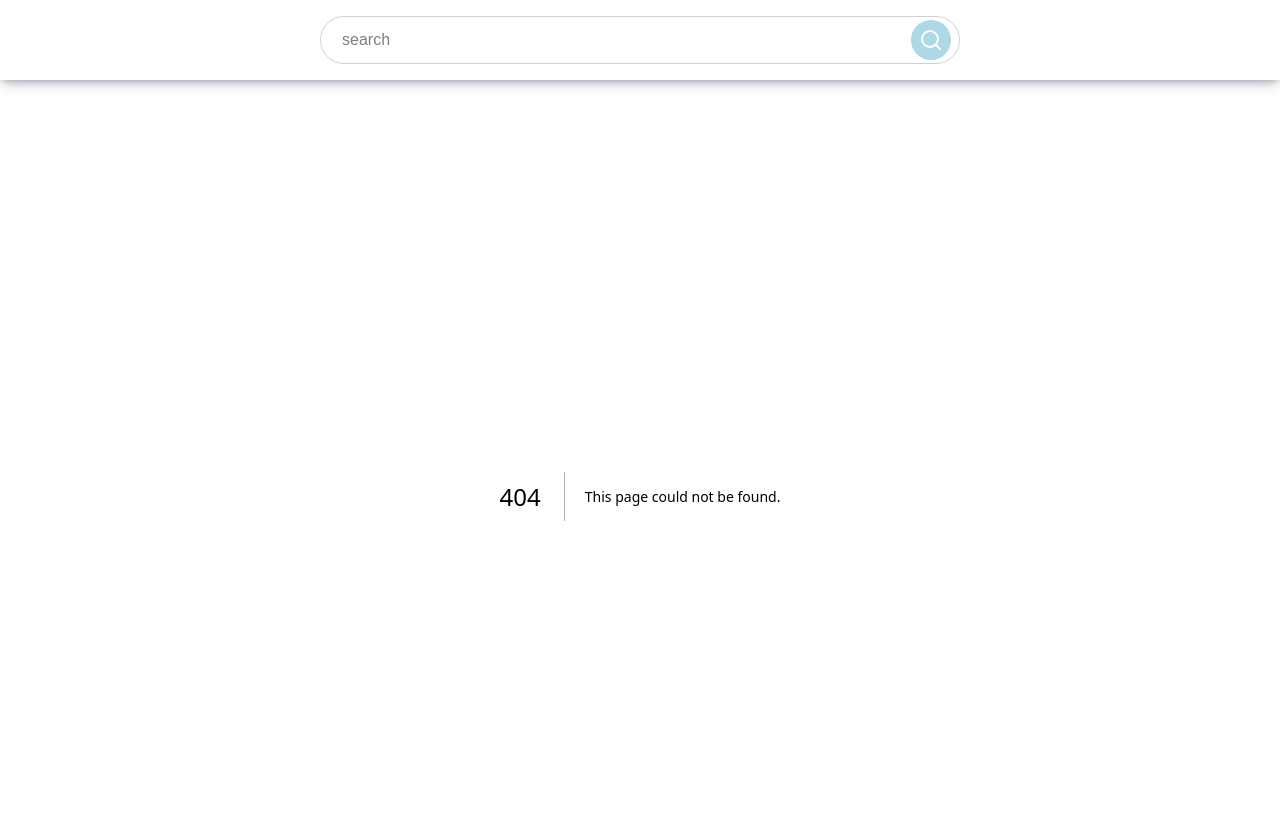
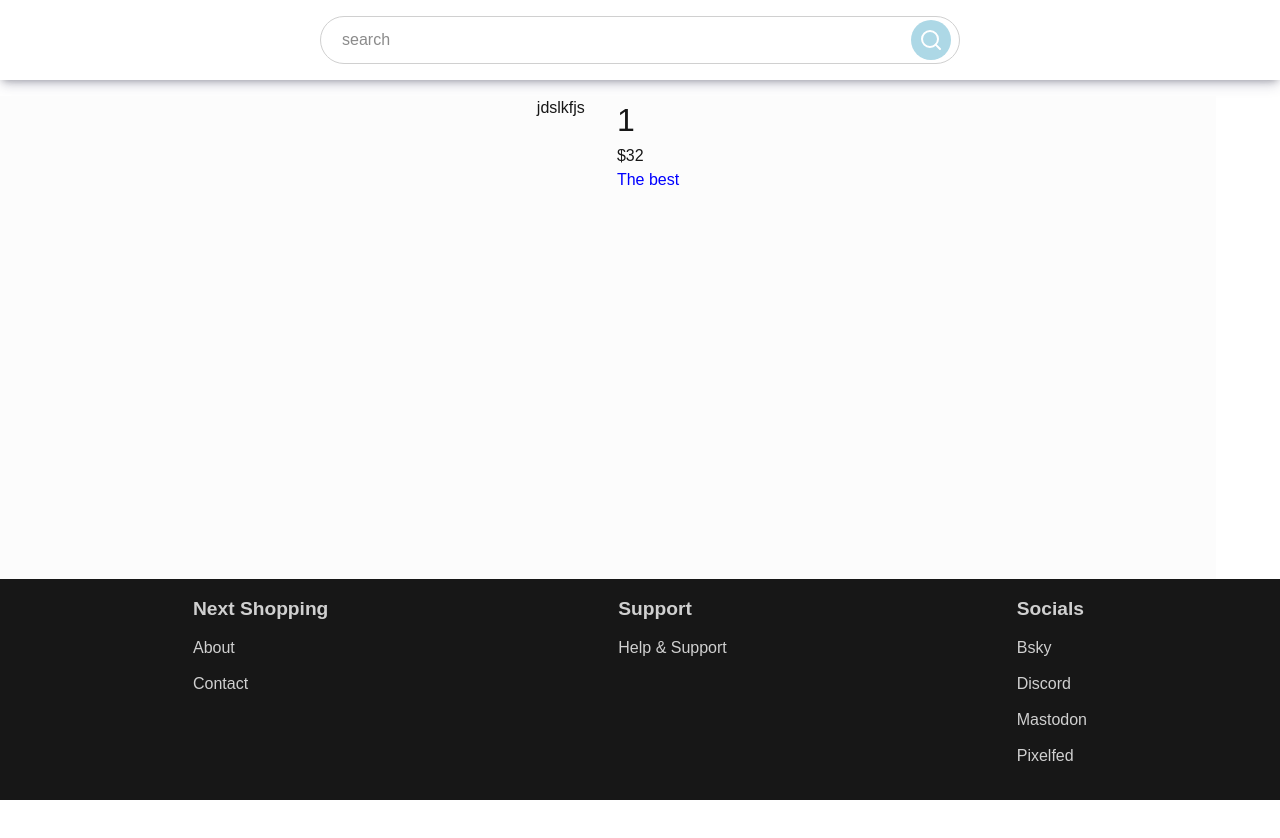
Before and after one commit to nfowlie/next-shopping, a Next.js app: page /product/1 in a window 1280 px wide. Before the commit this address had no page. Shown: the top 838 px of the page. After the commit the page ends 800 px from the top, so only its background shows below. Built offline with nearby package versions, Linux system fonts and the light colour scheme.

Commit message:
Grid and Footer
Grid layout for the page added.  Footer added.

```diff
--- /dev/null
+++ b/app/components/footer.tsx
@@ -0,0 +1,26 @@
+import styles from '@/app/ui/footer.module.css'
+import Link from 'next/link'
+
+export default function Footer(props: { id: string }) {
+	const footer = props.id
+	return (
+		<footer id={styles[footer]}>
+			<div className={styles.footerCategory}>
+				<h3 className={styles.categoryTitle}>Next Shopping</h3>
+				<Link href="/about">About</Link>
+				<Link href="/contact">Contact</Link>
+			</div>
+			<div className={styles.footerCategory}>
+				<h3 className={styles.categoryTitle}>Support</h3>
+				<Link href="/help">Help &#38; Support</Link>
+			</div>
+			<div className={styles.footerCategory}>
+				<h3 className={styles.categoryTitle}>Socials</h3>
+				<Link href="https://bsky.app/">Bsky</Link>
+				<Link href="https://discord.com/">Discord</Link>
+				<Link href="https://mastodon.social">Mastodon</Link>
+				<Link href="https://pixelfed.org/">Pixelfed</Link>
+			</div>
+		</footer>
+	)
+}
--- a/app/components/top-bar.tsx
+++ b/app/components/top-bar.tsx
@@ -1,10 +1,11 @@
 import styles from '@/app/ui/top-bar.module.css'
 import SearchBox from './searchBox'
 
-export default function TopBar() {
+export default function TopBar(props: { id: string }) {
+	const id = props.id
 	return (
-		<div id={styles.topBar}>
+		<nav id={styles[id]}>
 			<SearchBox />
-		</div>
+		</nav>
 	)
 }
--- a/app/globals.css
+++ b/app/globals.css
@@ -7,6 +7,7 @@
 	--light-2: #fcfcfc;
 	--light-3: #d0d0d0;
 	--dark-1: #000000;
+	--top-bar-height: 5rem;
 }
 
 @theme inline {
@@ -27,4 +28,31 @@ body {
 	background: var(--background);
 	color: var(--foreground);
 	font-family: Arial, Helvetica, sans-serif;
+	display: grid;
+	min-height: 100vh;
+	grid-template-areas: "nav"
+		"main"
+		"footer";
+	grid-template-rows: auto 1fr auto;
 }
+
+nav {
+	grid-area: "nav";
+}
+
+main {
+	grid-area: "main";
+	background-color: var(--light-2);
+	width: clamp(95vw, 85vw, 900px);
+	display: flex;
+	justify-content: center;
+	/*height: calc(var(--top-bar-height) - 100vh);*/
+}
+
+footer {
+	grid-area: "footer";
+}
+
+h2 {
+	font-size: 2rem;
+}
--- a/app/layout.tsx
+++ b/app/layout.tsx
@@ -1,7 +1,9 @@
+import { Suspense } from "react";
 import type { Metadata } from "next";
 import { Geist, Geist_Mono } from "next/font/google";
 import "./globals.css";
 import TopBar from "./components/top-bar";
+import Footer from './components/footer'
 
 const geistSans = Geist({
 	variable: "--font-geist-sans",
@@ -18,18 +20,28 @@ export const metadata: Metadata = {
 	description: "Generated by create next app",
 };
 
+function Loading() {
+	return <div>jsldkfjdslkjfslk</div>
+}
+
 export default function RootLayout({
 	children,
 }: Readonly<{
 	children: React.ReactNode;
 }>) {
+
+
+
 	return (
 		<html lang="en">
 			<body
 				className={`${geistSans.variable} ${geistMono.variable} antialiased`}
 			>
-				<TopBar />
-				{children}
+				<TopBar id="topBar" />
+				<Suspense fallback={<Loading />}>
+					{children}
+				</Suspense>
+				<Footer id="footer" />
 			</body>
 		</html>
 	);
--- a/app/page.tsx
+++ b/app/page.tsx
@@ -1,9 +1,22 @@
 import styles from "@/app/ui/home.module.css"
 import Carousel from "./components/carousel";
+import { use } from 'react'
 
 export default function Home() {
+	const products = use(
+		fetch("https://dummyjson.com/products")
+			.then((res) => {
+				return res.json()
+			})
+			.then((data) => console.log(data)),
+	)
+
+
+	console.log(products)
+
 	return (
 		<main className={styles.main}>
+
 			<Carousel title="Recommended" slideCount={10} />
 		</main>
 	);
--- /dev/null
+++ b/app/product/[slug]/page.tsx
@@ -0,0 +1,15 @@
+import styles from "@/app/ui/product.module.css"
+
+export default async function Product({ params, }: { params: Promise<{ slug: string }> }) {
+
+	const { slug } = await params
+
+	return <main className={styles.productListing}>
+		<section className={styles.productImages}>jdslkfjs</section>
+		<section className={styles.productInformation}>
+			<h2 className={styles.title}>{slug}</h2>
+			<div className={styles.price}>$32</div>
+			<div className={styles.description}>The best</div>
+		</section>
+	</main>;
+}
--- /dev/null
+++ b/app/ui/footer.module.css
@@ -0,0 +1,20 @@
+#footer {
+	display: flex;
+	justify-content: space-around;
+	padding-inline: 3rem;
+	background-color: var(--foreground);
+	color: var(--light-3)
+}
+
+.footerCategory {
+	display: flex;
+	flex-direction: column;
+	row-gap: .75rem;
+	margin-block-start: 1rem;
+	margin-block-end: 2rem;
+}
+
+.categoryTitle {
+	font-size: 1.2rem;
+	font-weight: 600;
+}
--- /dev/null
+++ b/app/ui/product.module.css
@@ -0,0 +1,18 @@
+.productListing {
+	display: grid;
+	/*grid-area: ;*/
+	grid-template-areas: 'images information';
+	gap: 2rem;
+}
+
+.productImages {
+	grid-area: "images";
+}
+
+.title {}
+
+.price {}
+
+.description {
+	color: blue;
+}
--- a/app/ui/top-bar.module.css
+++ b/app/ui/top-bar.module.css
@@ -1,10 +1,9 @@
 #topBar {
 	background-color: var(--light-1);
-	height: 5rem;
+	height: var(--top-bar-height);
 	display: flex;
 	justify-content: center;
 	align-items: center;
-	isolation: isolate;
 	box-shadow: rgba(50, 50, 93, 0.25) 0px 6px 12px -2px, rgba(0, 0, 0, 0.3) 0px 3px 7px -3px;
 	margin-block-end: 1rem;
 }
```
